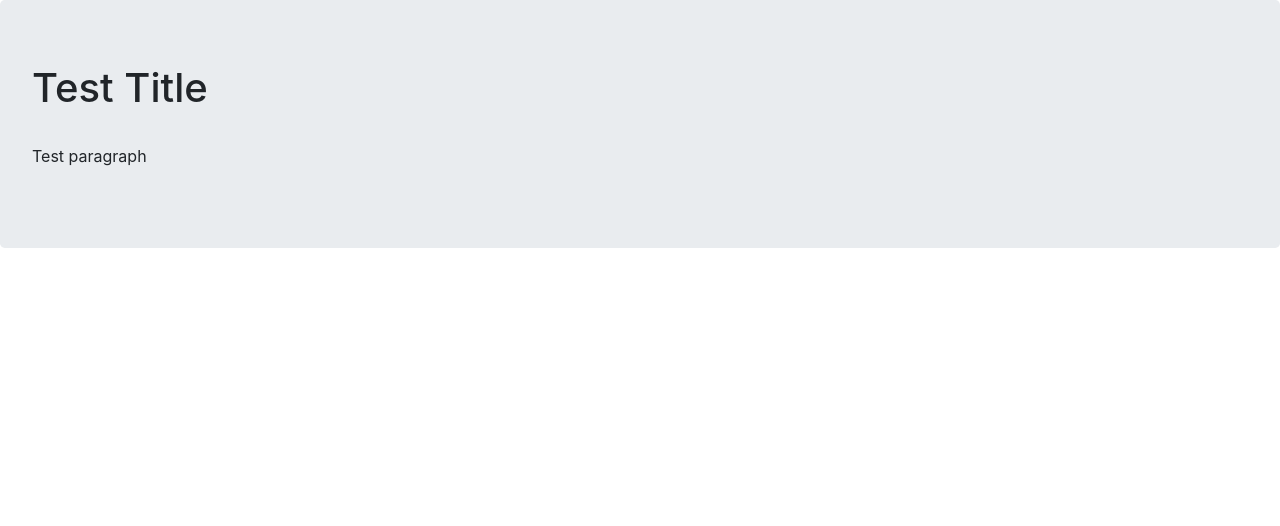
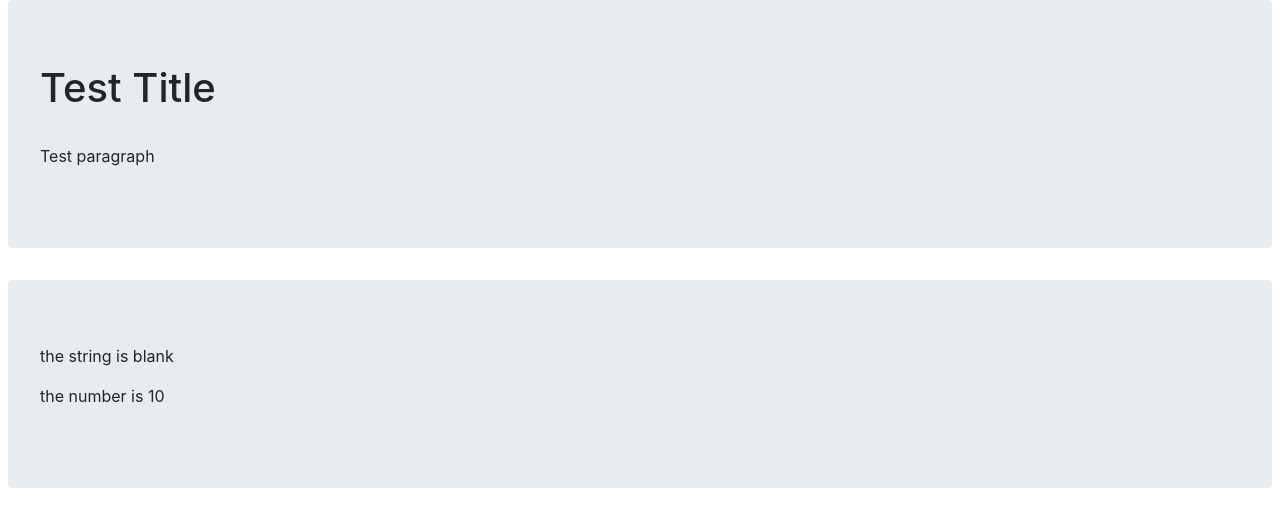
Before and after one commit to Dan-Naeem/WeatherChart, a React (Create React App) app: page / in a window 1280 px wide. Shown: the top 526 px of the page. Built offline with nearby package versions, Linux system fonts and the light colour scheme.

Commit message:
add states to App class

```diff
--- a/src/App.js
+++ b/src/App.js
@@ -1,9 +1,18 @@
 import React from 'react';
 import 'bootstrap/dist/css/bootstrap.css';
 
-function App() {
+class App extends React.Component {
+  constructor(props) {
+    super(props);
+
+    this.state = {
+      string : "blank",
+      number : 10,
+    }
+  }
+  render() {
     return (
-    <div>
+      <div class="p-0 mx-2 d-flex flex-column">
         <div class="jumbotron">
           <h1>
             Test Title
@@ -14,8 +23,14 @@ function App() {
             Test paragraph
           </p>
         </div>
+
+        <div class="jumbotron">
+          <p>the string is {this.state.string}</p>
+          <p>the number is {this.state.number}</p>
+        </div>
       </div>
     );
   }
+}
 
 export default App;
```
Lines whose indentation alone changed are shown as unchanged.
